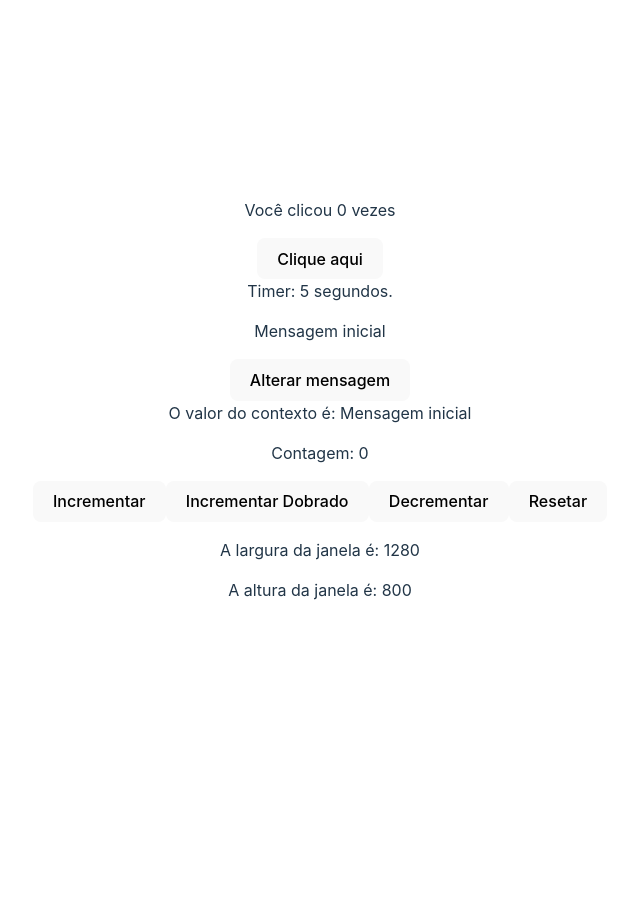
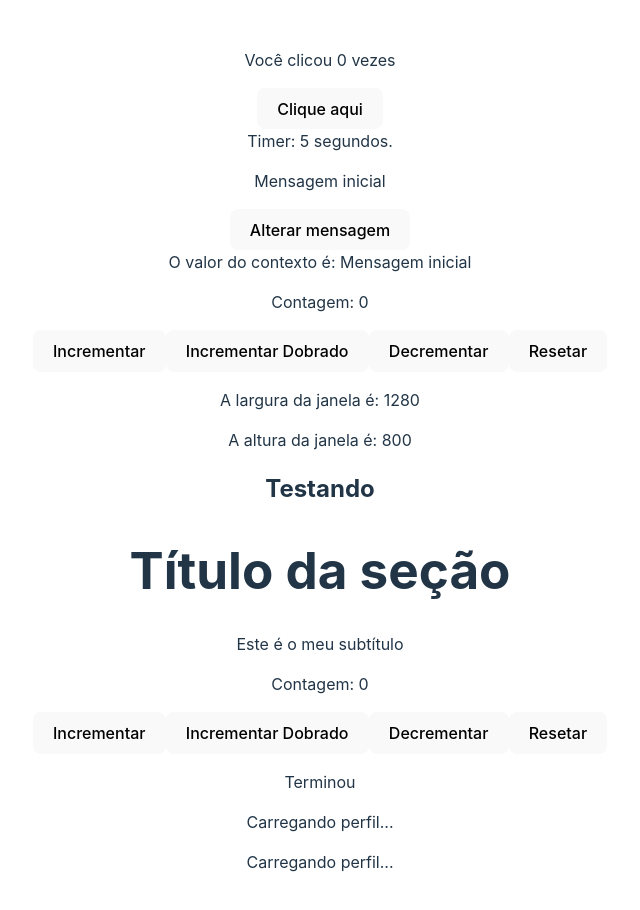
Before and after one commit to mariialauraa/react.js, a React (Vite) app in the folder 03_hooks/: page / in a window 1280 px wide. Shown: the top 910 px of the page, without its empty margins (320-960 px from the left). Before the commit the page ends 800 px from the top, so only its background shows below. Built offline with nearby package versions, Linux system fonts and the light colour scheme; no server answers.

Commit message:
Prop children & sicronizando estado com props

```diff
--- a/03_hooks/src/App.jsx
+++ b/03_hooks/src/App.jsx
@@ -6,6 +6,9 @@ import { MeuContextoProvider } from './contexts/MeuContexto'
 import ValorDoContexto from './components/ValorDoContexto'
 import Contador from './components/Contador'
 import DisplayWindowSize from './components/DisplayWindowSize'
+import Container from './components/Container'
+import PerfilDeUsuario from './components/PerfilDeUsuario'
+
 
 function App() {
   return (
@@ -25,7 +28,16 @@ function App() {
     <Contador />
     {/* 2.4 Custom hook */}
     <DisplayWindowSize />
-    {/* Slots e children props */}
+    {/* 2.5 Slots e children props */}
+    <Container>
+      <h1>Título da seção</h1>
+      <p>Este é o meu subtítulo</p>
+      <Contador />
+    </Container>
+    {/* 2.6 Sicronizar o estado com props */}
+    {/* prop => componente => chamada API => resulta em um dado */}
+    <PerfilDeUsuario usuarioId={1}/>
+    <PerfilDeUsuario usuarioId={2}/>
     </>
   )
 }
--- /dev/null
+++ b/03_hooks/src/components/Container.jsx
@@ -0,0 +1,13 @@
+const Container = ({ children }) => {
+  return (
+    <div className="container">
+        <h2>Testando</h2>
+        <div>
+            {children}
+        </div>
+        <p>Terminou</p>
+    </div>
+  )
+}
+
+export default Container
--- /dev/null
+++ b/03_hooks/src/components/PerfilDeUsuario.jsx
@@ -0,0 +1,40 @@
+import { useState, useEffect } from 'react'
+
+const PerfilDeUsuario = ({ usuarioId }) => {
+    const [usuario, setUsuario] = useState(null)
+
+    useEffect(() => {
+
+        // Função para buscar dados
+        const buscarUsuario = async() => {
+            // resposta assíncrona (precisa do await)
+            const resposta = await fetch(`https://jsonplaceholder.typicode.com/users/${usuarioId}`)
+
+            const dadosDoUsuario = await resposta.json()
+
+            setUsuario(dadosDoUsuario)
+        }
+        // chama a função
+        if (usuarioId) {
+            buscarUsuario()
+        }
+
+    }, [usuarioId])
+
+  return (
+    <div>
+        {/* renderização condicional */}
+        {usuario ? (
+            <div>
+                <h1>{usuario.name}</h1>
+                <p>{usuario.username}</p>
+                <p>{usuario.email}</p>
+            </div>
+            ) : (
+            <p>Carregando perfil...</p>
+        )}
+    </div>
+  )
+}
+
+export default PerfilDeUsuario;
```
